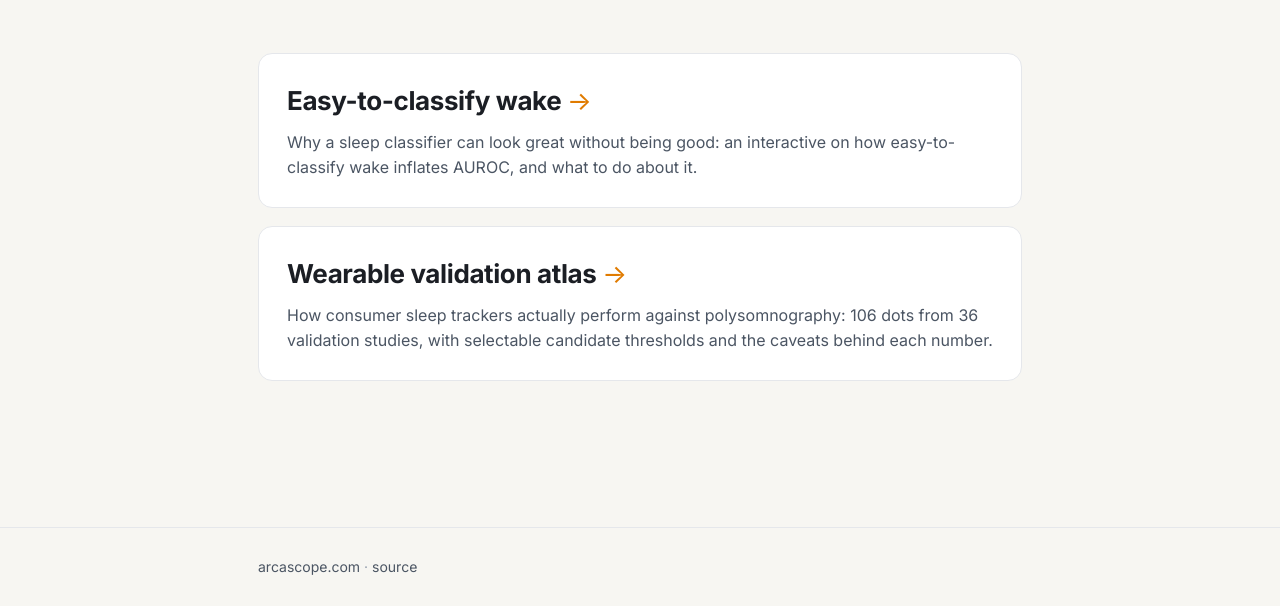
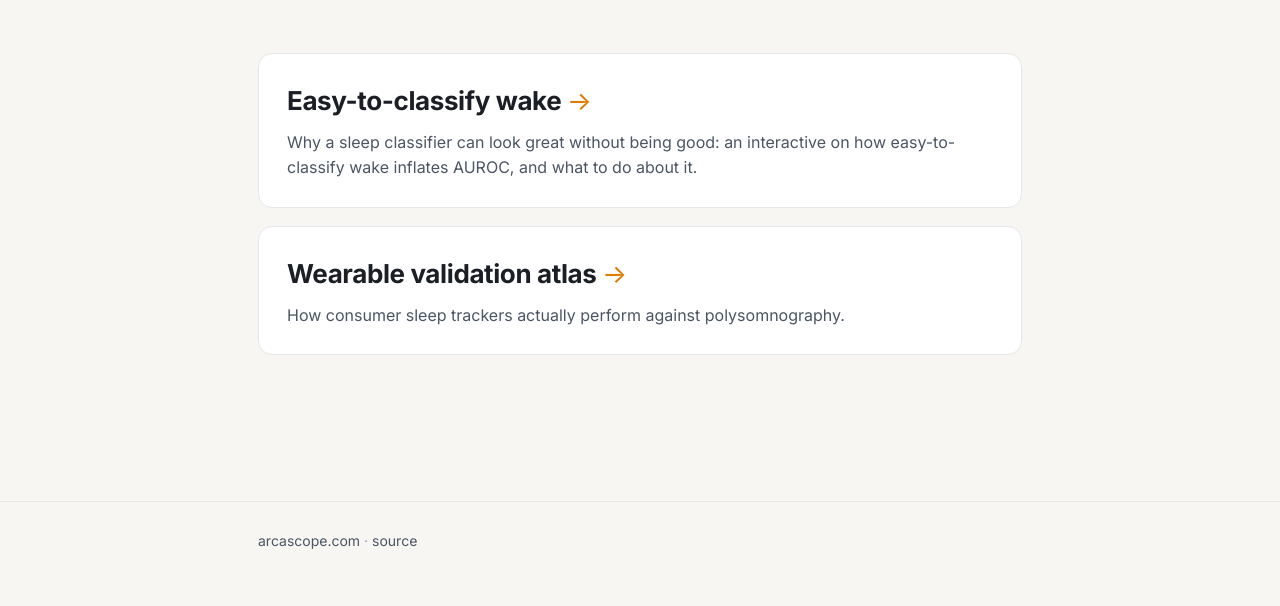
Before and after one commit to Arcascope/explainers, a plain HTML site: page index.html in a window 1280 px wide. Shown: the part 271-877 px from the top of the page. After the commit the page ends 852 px from the top, so only its background shows below. Drawn offline with Linux system fonts and the light colour scheme.

Commit message:
Update description

```diff
--- a/index.html
+++ b/index.html
@@ -60,7 +60,7 @@
     </a>
     <a class="card" href="wearables/">
       <h2>Wearable validation atlas <span class="arrow">&rarr;</span></h2>
-      <p>How consumer sleep trackers actually perform against polysomnography: 106 dots from 36 validation studies, with selectable candidate thresholds and the caveats behind each number.</p>
+      <p>How consumer sleep trackers actually perform against polysomnography.</p>
     </a>
   </div>
 </main>
```
Also changed, not shown: 1 other file.
